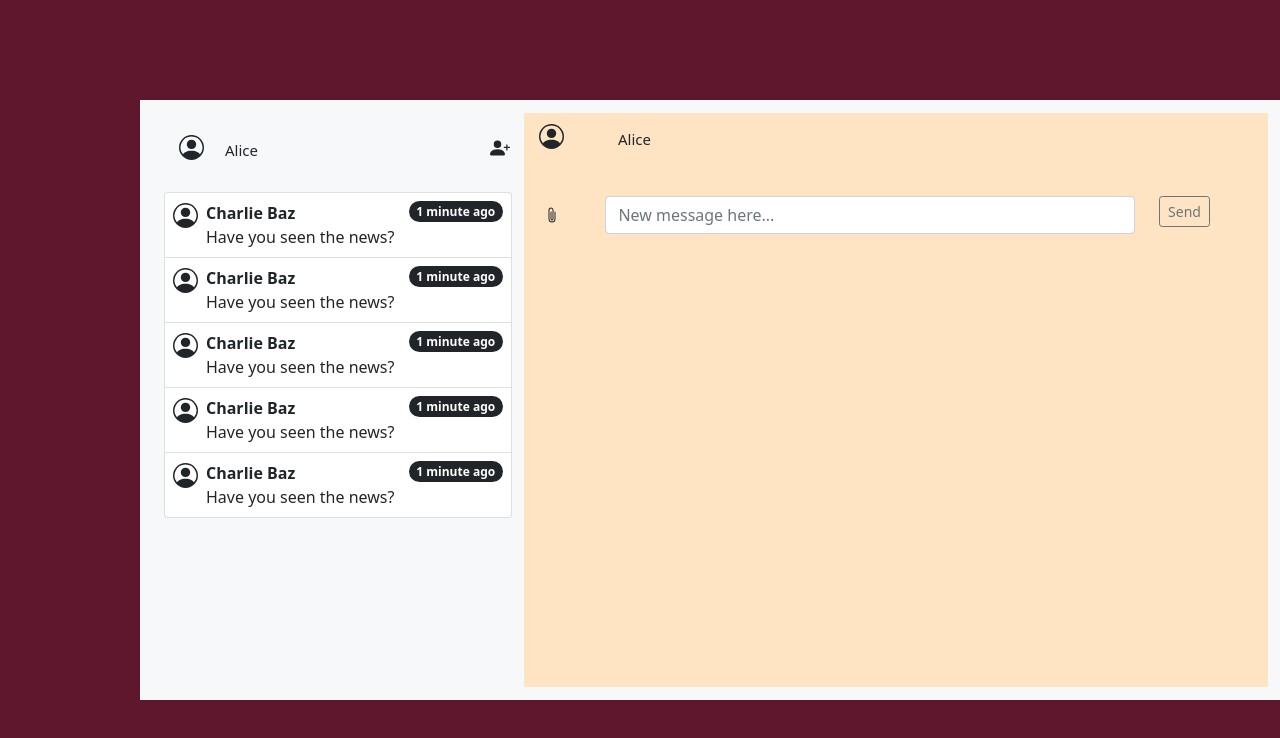
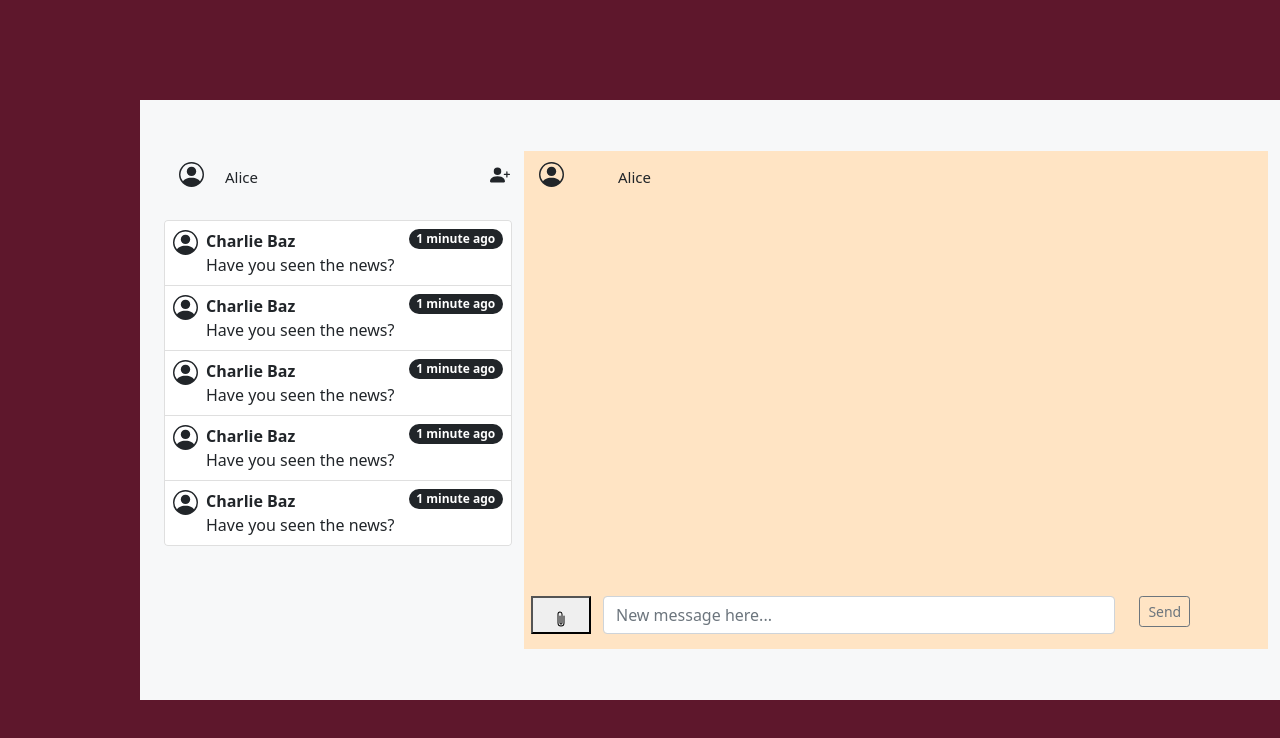
Before and after one commit to roeige/Chat4You, a React (Create React App) app: page / in a window 1280 px wide. Shown: the top 738 px of the page. Built offline with nearby package versions, Linux system fonts and the light colour scheme.

Commit message:
Before Mix-up

```diff
--- a/src/components/message_components/Chat.css
+++ b/src/components/message_components/Chat.css
@@ -4,7 +4,6 @@
 }
 .grid-background {
   position: relative;
-  padding: 1%;
   background-color: #f7f8f9;
 }
 .text {
@@ -39,15 +38,15 @@
   line-height: 0px;
 }
 .message-bar {
-  margin: 1px;
-  padding: 1%;
-  background-color: white;
+  position: absolute;
+  bottom:0;
 }
 .chat-label-form {
   bottom: 0px;
   padding: 2%;
 }
 .main-chat-background {
+  position: relative;
   height: 100%;
   width: 65%;
   background-color: bisque;
@@ -56,6 +55,10 @@
   padding-top: 5px;
   margin-left: 5px;
 }
+.attach-icon:hover{
+    background-color: lightgray;
+    cursor:pointer;
+}
 .chat-members {
   margin-bottom: 10px;
   max-height: 80%;
@@ -63,10 +66,15 @@
   overflow-x: hidden;
   scroll-behavior: smooth;
 }
-.contact-list {
+.contact-list{
   left: 0px;
   max-height: 400px;
+  left:0px;
   overflow-y: scroll;
   overflow-x:hidden;
 
 }
+.list-group-item:hover{
+    background-color: lightgray;
+    cursor: pointer;
+}
--- a/src/components/message_components/Chat.js
+++ b/src/components/message_components/Chat.js
@@ -94,7 +94,7 @@ const Chat = (props) => {
             </svg>
           </div>
         </div>
-        <ol className="flex-col d-flex list-group ">
+        <ol className="flex-col d-flex list-group contact-list">
           {chats.map(chat => {
             return <ContactList name={chat.name} lastMessage={chat.lastMessage} timeAgo={chat.timeAgo} picture={chat.picture} />
           })}
--- a/src/components/message_components/ChatMessage.js
+++ b/src/components/message_components/ChatMessage.js
@@ -12,10 +12,11 @@ const ChatMessage = (props) => {
                     <path d="M11 6a3 3 0 1 1-6 0 3 3 0 0 1 6 0z" />
                     <path fill-rule="evenodd" d="M0 8a8 8 0 1 1 16 0A8 8 0 0 1 0 8zm8-7a7 7 0 0 0-5.468 11.37C3.242 11.226 4.805 10 8 10s4.757 1.225 5.468 2.37A7 7 0 0 0 8 1z" />
                 </svg> </div> <div class="col" >
-                <p className="text" > Alice </p> </div> <div class="container" >
+                <p className="text" > Alice </p> </div>
+            <div class="container message-bar" >
                 <form class="chat-label-form" >
                     <div class="row" >
-                        <div class="col-1 attach-icon" >
+                        <button class="col-1 attach-icon" >
                             <svg xmlns="http://www.w3.org/2000/svg"
                                 width="16"
                                 height="16"
@@ -23,7 +24,8 @@ const ChatMessage = (props) => {
                                 class="bi bi-paperclip"
                                 viewBox="0 0 16 16" >
                                 <path d="M4.5 3a2.5 2.5 0 0 1 5 0v9a1.5 1.5 0 0 1-3 0V5a.5.5 0 0 1 1 0v7a.5.5 0 0 0 1 0V3a1.5 1.5 0 1 0-3 0v9a2.5 2.5 0 0 0 5 0V5a.5.5 0 0 1 1 0v7a3.5 3.5 0 1 1-7 0V3z" />
-                            </svg> </div> <div class="col-sm-4 col-md-6 col-lg-9" >
+                            </svg> </button>
+                             <div class="col-sm-4 col-md-6 col-lg-9" >
                             <input type="text" class="form-control"
                                 placeholder="New message here..." />
                         </div> <div class="col-1" >
--- a/src/components/message_components/ContactList.js
+++ b/src/components/message_components/ContactList.js
@@ -1,6 +1,6 @@
 const ContactList = (props) => {
     return (
-        <li className="p-2 list-group-item d-flex justify-content-between align-items-start">
+        <li className="p-2 list-group-item d-flex justify-content-between align-items-start hover-shadow">
             <div> {props.picture} </div>
             <div className="ms-2 me-auto">
                 <div className="fw-bold"> {props.name} </div>
```
